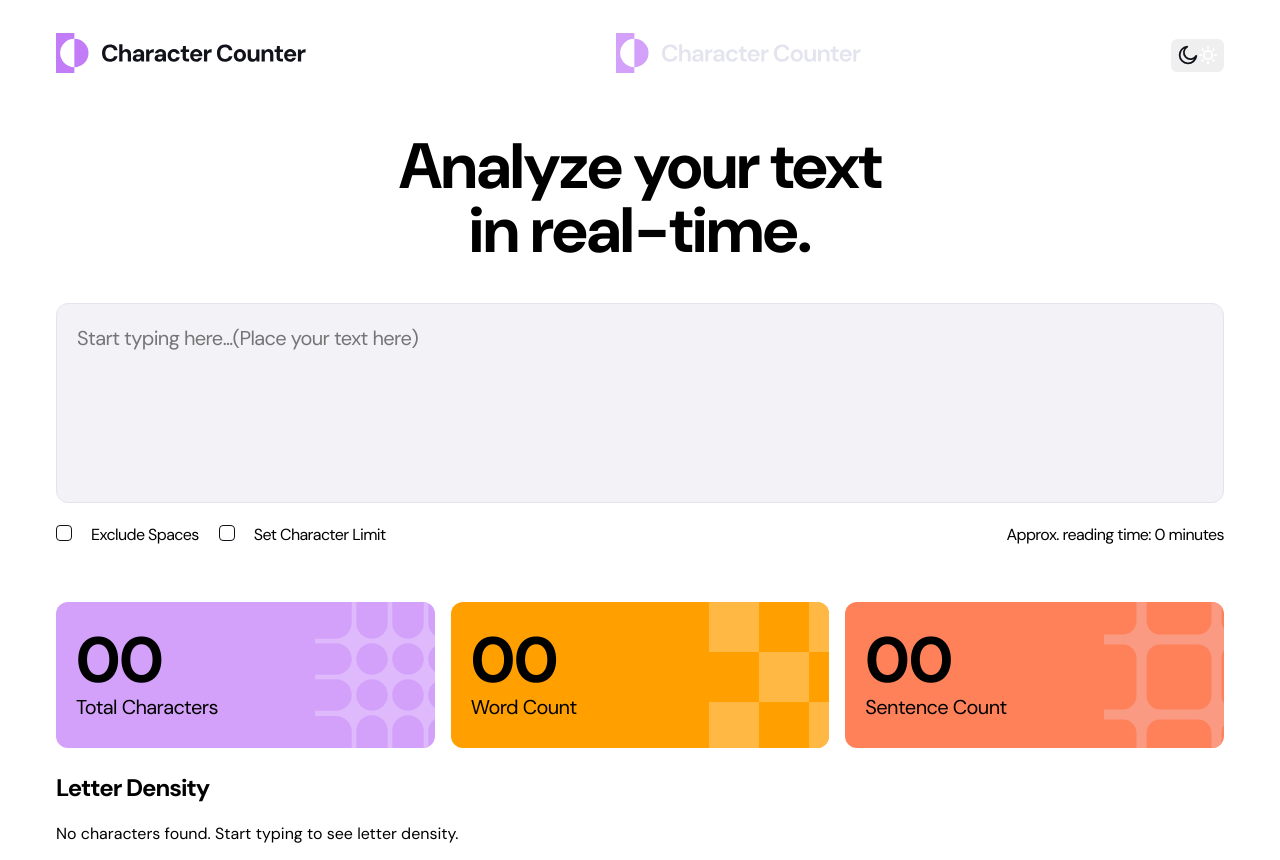
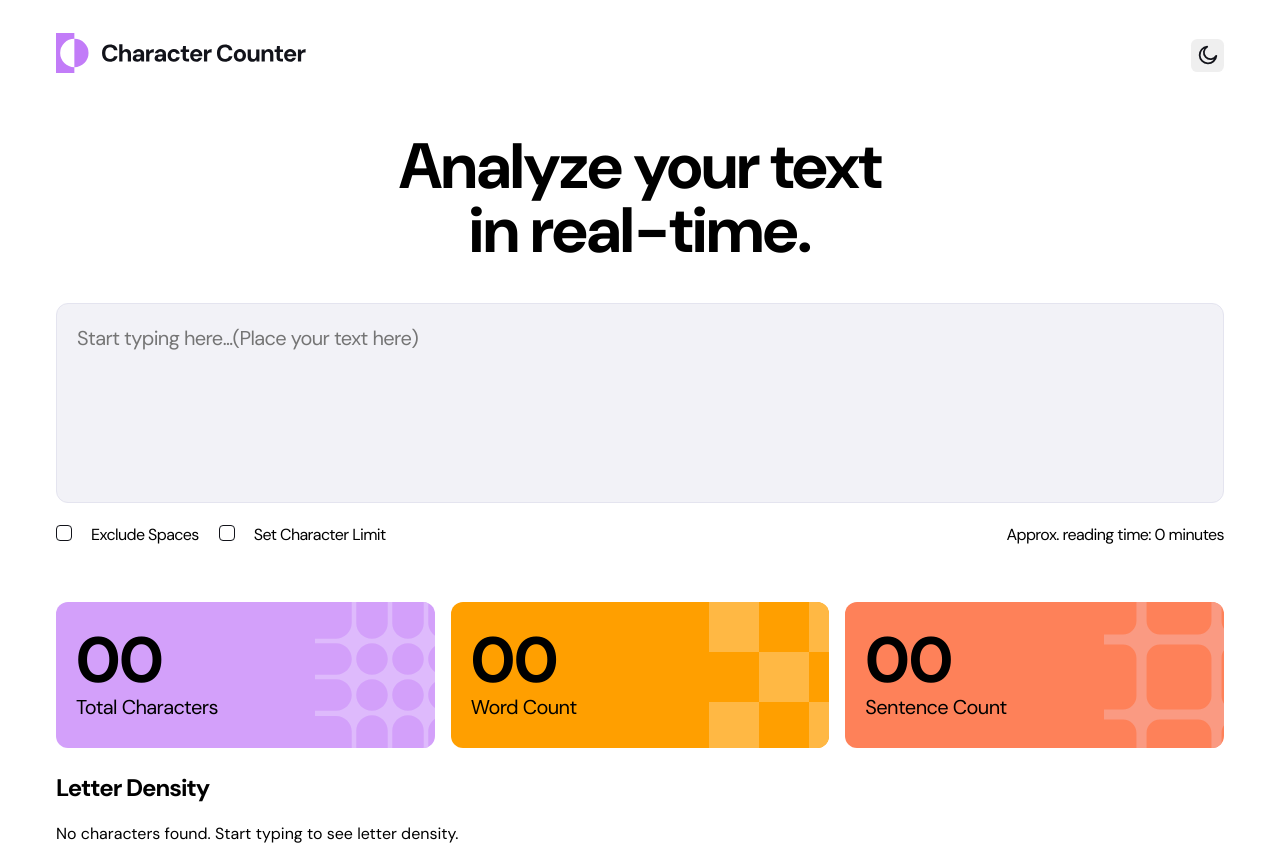
Before and after one commit to Kwame007/character-counter, a plain HTML site: page index.html in a window 1280 px wide. Drawn offline with Linux system fonts and the light colour scheme.

Commit message:
fix: comment out unused light theme logo and sun icon

```diff
--- a/index.html
+++ b/index.html
@@ -17,12 +17,12 @@
      <a href="/" class="nav__logo nav__logo--dark">
        <img src="./assets/images/logo-light-theme.svg" alt="Logo" class="header__logo header__logo--light">
      </a>
-     <a href="/" class="nav__logo nav__logo--light">
+     <!-- <a href="/" class="nav__logo nav__logo--light">
       <img src="./assets/images/logo-dark-theme.svg" alt="Logo" class="header__logo header__logo--dark">
-      </a>
+      </a> -->
     <button class="header__theme-toggle">
       <img src="./assets/images/icon-moon.svg" alt="Moon Icon" class="header__theme-icon icon-moon">
-        <img src="./assets/images/icon-sun.svg" alt="Light Icon" class="header__theme-icon icon-sun">
+        <!-- <img src="./assets/images/icon-sun.svg" alt="Light Icon" class="header__theme-icon icon-sun"> -->
     </button>
   </header>
 
```
